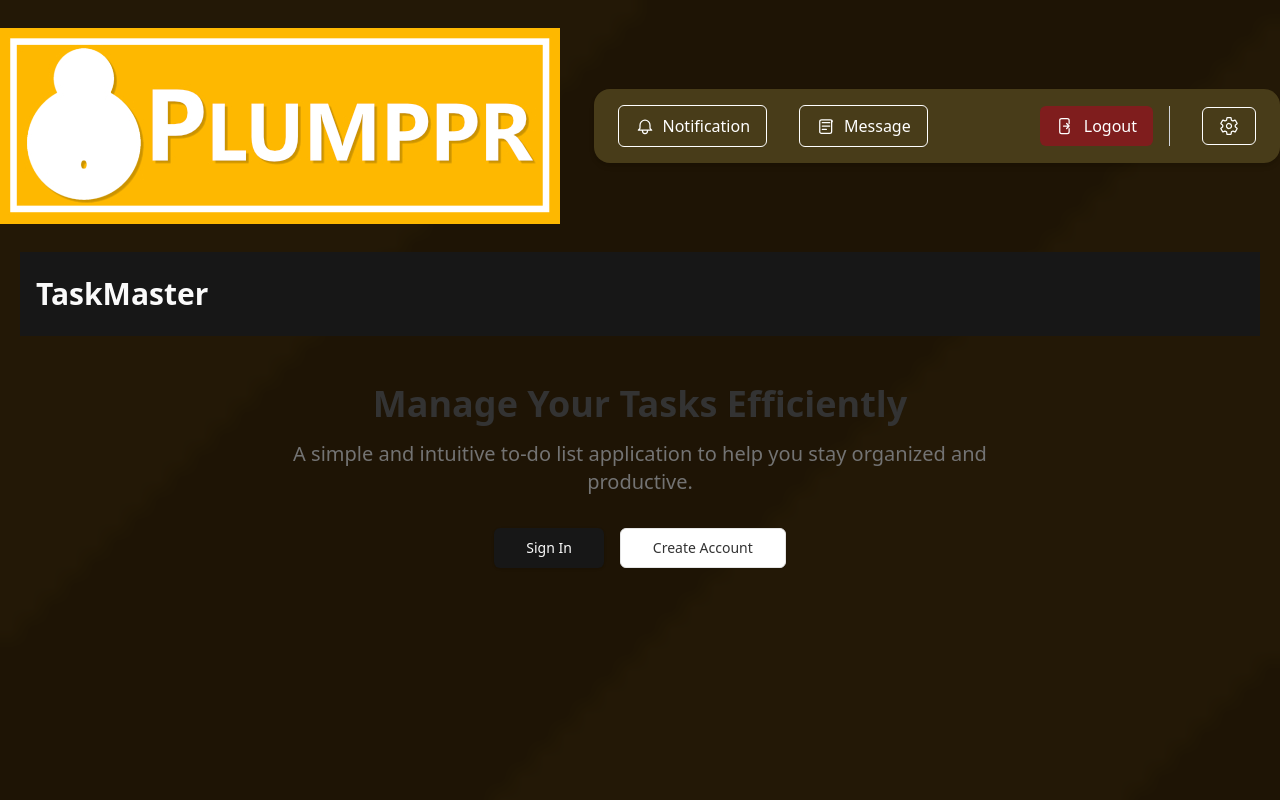
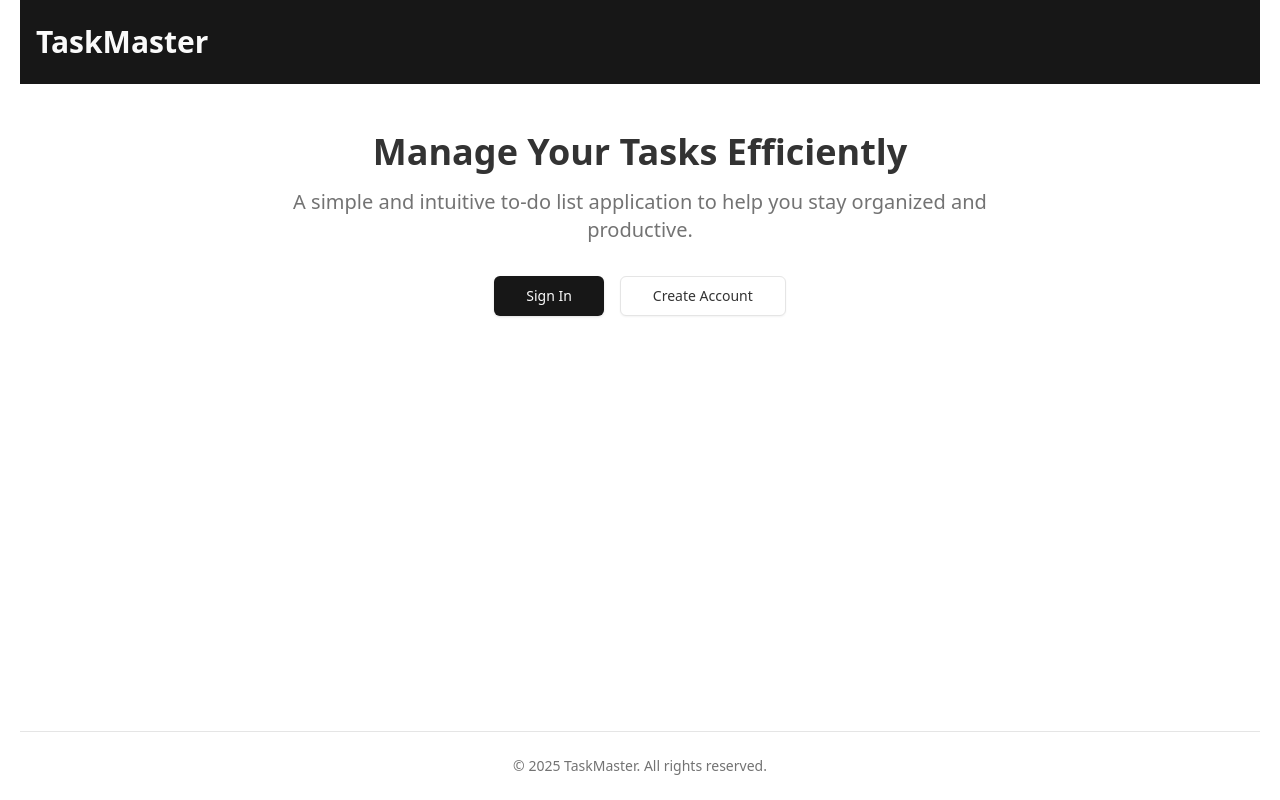
Before and after one commit to rajuahmmed111/to-do-list, a Next.js app: page / in a window 1280 px wide. Shown: the top 800 px of the page. Built offline with nearby package versions, Linux system fonts and the light colour scheme.

Commit message:
remove feature

```diff
--- a/src/app/layout.tsx
+++ b/src/app/layout.tsx
@@ -1,14 +1,8 @@
 import type { Metadata } from "next";
 import localFont from "next/font/local";
 import "./globals.css";
-import Background from "@/assets/background/background.png";
-// import Background from "@/assets/background/bg.png"
-// import Navbar from "@/components/common/Navbar";
-// import Footer from "@/components/common/Footer";
-// import TopBar from "@/components/common/TopBar";
+// import Background from "@/assets/background/background.png";
 import React from "react";
-// import path from "path";
-import Header from "@/components/common/Header";
 
 const geistSans = localFont({
   src: "./fonts/GeistVF.woff",
@@ -41,20 +35,18 @@ export default function RootLayout({
     <html lang="en" data-theme="light">
       <body
         style={{
-          backgroundImage: `url(${Background.src})`,
-          backgroundSize: "cover",
-          backgroundRepeat: "repeat",
-          backgroundColor: "#594614",
-          backgroundBlendMode: "multiply",
-          minHeight: "100vh",
+          // backgroundImage: `url(${Background.src})`,
+          // backgroundSize: "cover",
+          // backgroundRepeat: "repeat",
+          // backgroundColor: "#594614",
+          // backgroundBlendMode: "multiply",
+          // minHeight: "100vh",
         }}
          className={`${geistSans.variable} ${geistMono.variable} antialiased`}
       >
 
-        {/* <TopBar /> */}
         <div className="md:container">
-          {/* <Navbar /> */}
-          <Header/>
+
         </div>
         <div className="md:px-5">
           {!isLogin ? (
@@ -66,7 +58,6 @@ export default function RootLayout({
           )}
         </div>
         <div className="md:container">
-          {/* <Footer /> */}
         </div>
       </body>
     </html>
```
